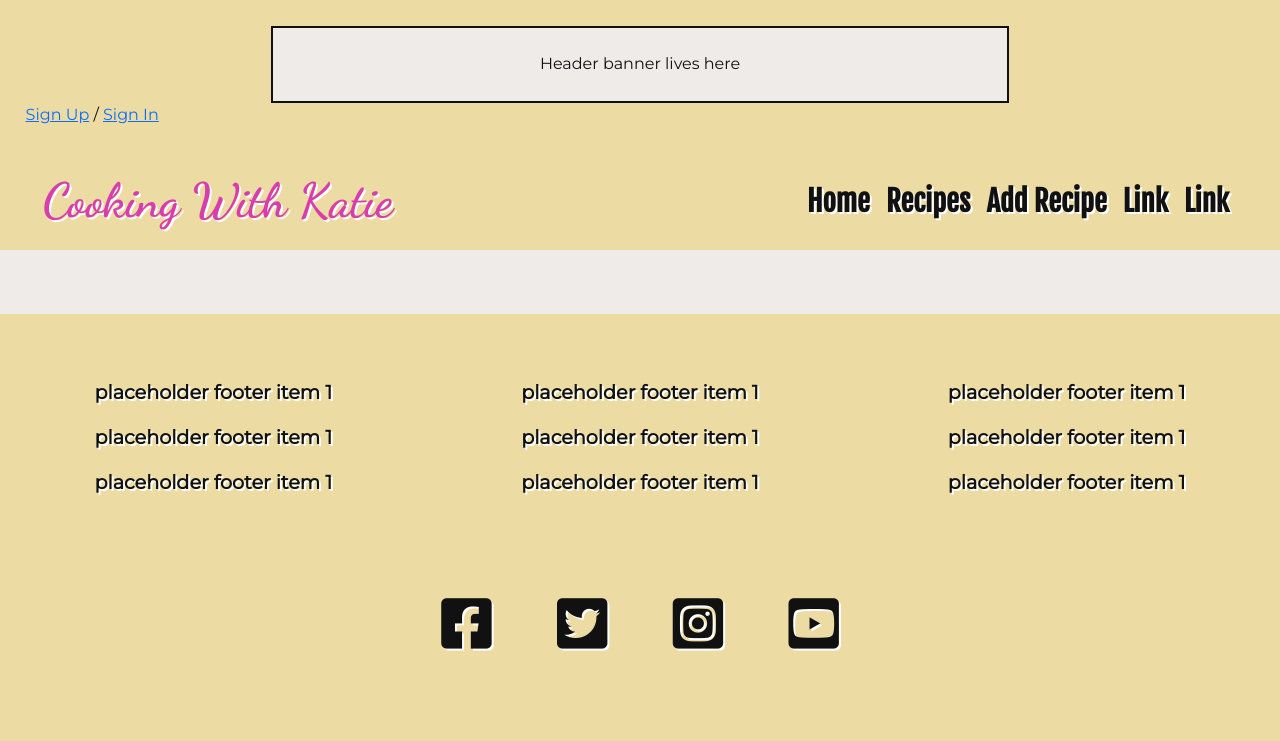
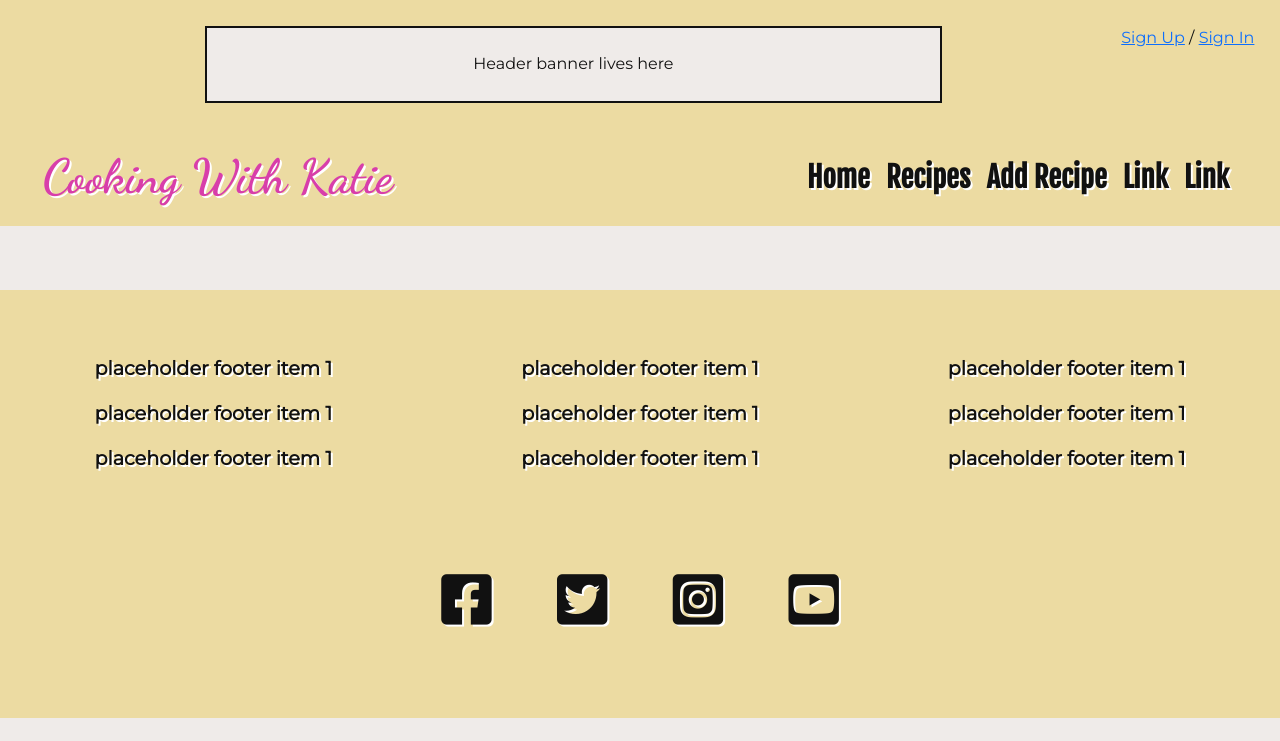
Before and after one commit to nickassafkirk/cooking-with-katie, a Flask app: page / in a window 1280 px wide. Shown: the top 741 px of the page. Run offline with Flask 2, Linux system fonts and the light colour scheme; some libraries are stand-ins or nearby versions.

Commit message:
Improve sign up/sign in positioning to improve 1st time learning

```diff
--- a/static/css/style.css
+++ b/static/css/style.css
@@ -42,6 +42,8 @@ header{
 
 .banner__container{
     padding: 2%;
+    display: flex;
+    justify-items: flex-end;
 }
 
 .banner__inner{
```
